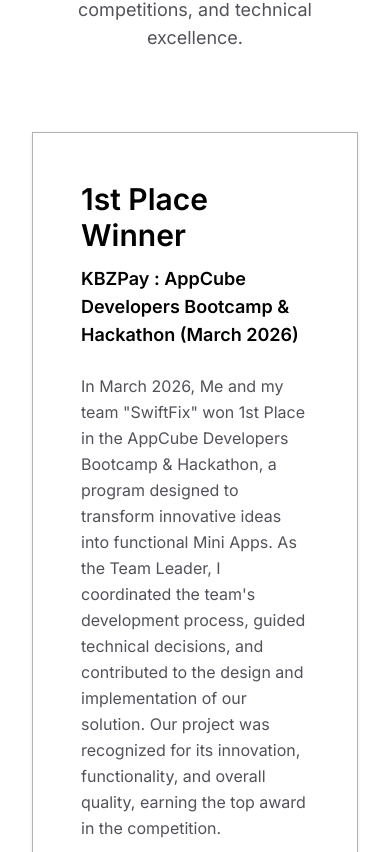
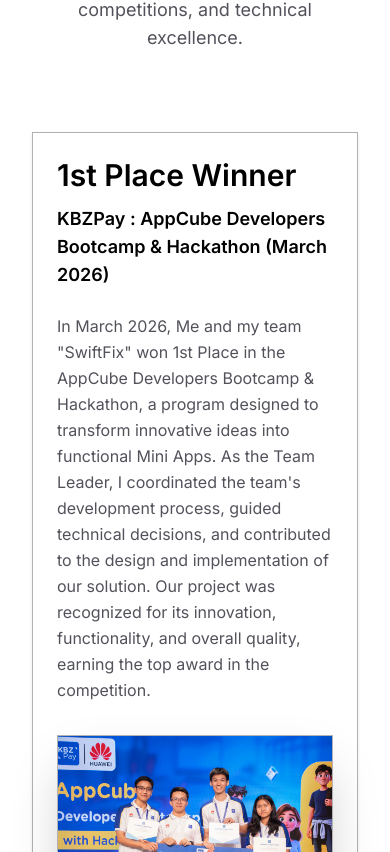
Before and after one commit to TheinMinHtet/Portfolio, a React (Vite) app: page / in a window 390 px wide. Shown: the part 1592-2444 px from the top of the page. Built offline with nearby package versions, Linux system fonts and the light colour scheme.

Commit message:
Enhance mobile and tablet responsiveness and fix light theme artifacts

```diff
--- a/src/components/Achievements.jsx
+++ b/src/components/Achievements.jsx
@@ -77,7 +77,7 @@
               whileInView={{ opacity: 1, y: 0 }}
               viewport={{ once: true, margin: "-100px" }}
               transition={{ duration: 0.6, delay: i * 0.1 }}
-              className={`flex items-center gap-12 glass-card p-12 group ${i % 2 !== 0 ? 'md:flex-row-reverse' : 'md:flex-row'} flex-col`}
+              className={`flex items-center gap-8 md:gap-12 glass-card p-6 md:p-12 group ${i % 2 !== 0 ? 'md:flex-row-reverse' : 'md:flex-row'} flex-col`}
             >
               <div className="flex-1">
                 <h3 className="text-3xl mb-3 font-bold text-black">{ach.title}</h3>
--- a/src/components/Experience.jsx
+++ b/src/components/Experience.jsx
@@ -69,7 +69,7 @@
               className={`mb-12 relative w-full pl-12 md:pl-0 md:w-1/2 ${i % 2 === 0 ? 'md:left-0 md:pr-12' : 'md:left-1/2 md:pl-12'}`}
             >
               {/* Timeline Dot */}
-              <div className={`absolute top-1/2 -translate-y-1/2 w-5 h-5 rounded-full bg-accent border-4 border-bg-primary shadow-[0_0_0_4px_rgba(59,130,246,0.2)] z-10 left-[7px] ${i % 2 === 0 ? 'md:left-auto md:-right-[10px]' : 'md:-left-[10px]'}`}></div>
+              <div className={`absolute top-1/2 -translate-y-1/2 w-5 h-5 rounded-full bg-black border-4 border-white shadow-[0_0_0_4px_rgba(0,0,0,0.1)] z-10 left-[7px] ${i % 2 === 0 ? 'md:left-auto md:-right-[10px]' : 'md:-left-[10px]'}`}></div>
 
               <div className="glass-card p-8 group text-center flex flex-col items-center">
                 <h3 className="text-2xl mb-2 font-bold text-black group-hover:text-accent-secondary transition-colors">{exp.title}</h3>
--- a/src/components/Navbar.jsx
+++ b/src/components/Navbar.jsx
@@ -71,7 +71,7 @@
             animate={{ opacity: 1, x: 0 }}
             exit={{ opacity: 0, x: '100%' }}
             transition={{ type: "spring", bounce: 0, duration: 0.4 }}
-            className="fixed top-0 right-0 w-3/4 max-w-sm h-screen glass-nav bg-bg-primary/95 flex flex-col pt-24 shadow-2xl z-[999]"
+            className="fixed top-0 right-0 w-3/4 max-w-sm h-screen glass-nav bg-white/95 flex flex-col pt-24 shadow-2xl z-[999]"
           >
             {[...navLinks, 'Contact Me'].map((item, i) => (
               <motion.li
```
